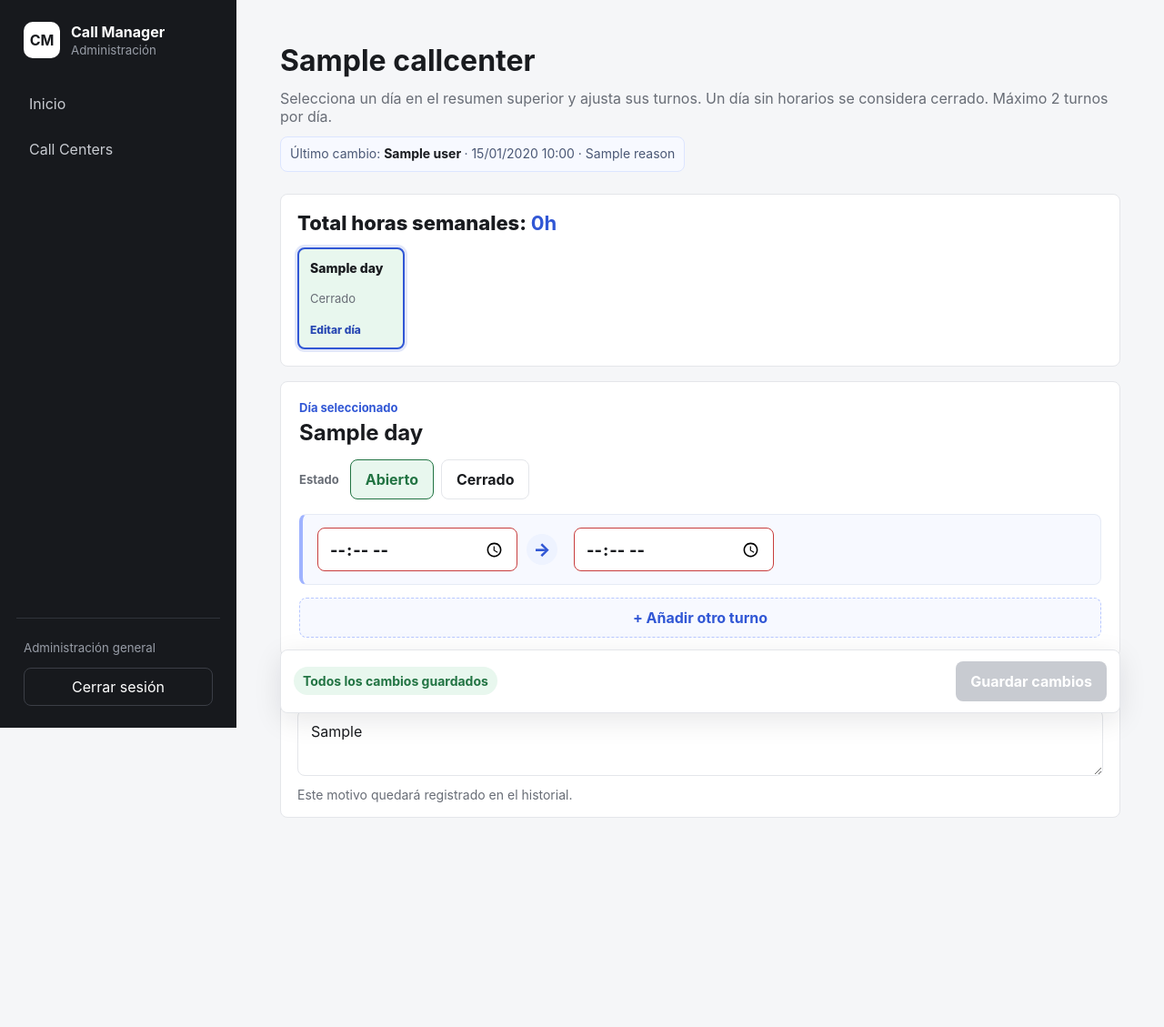
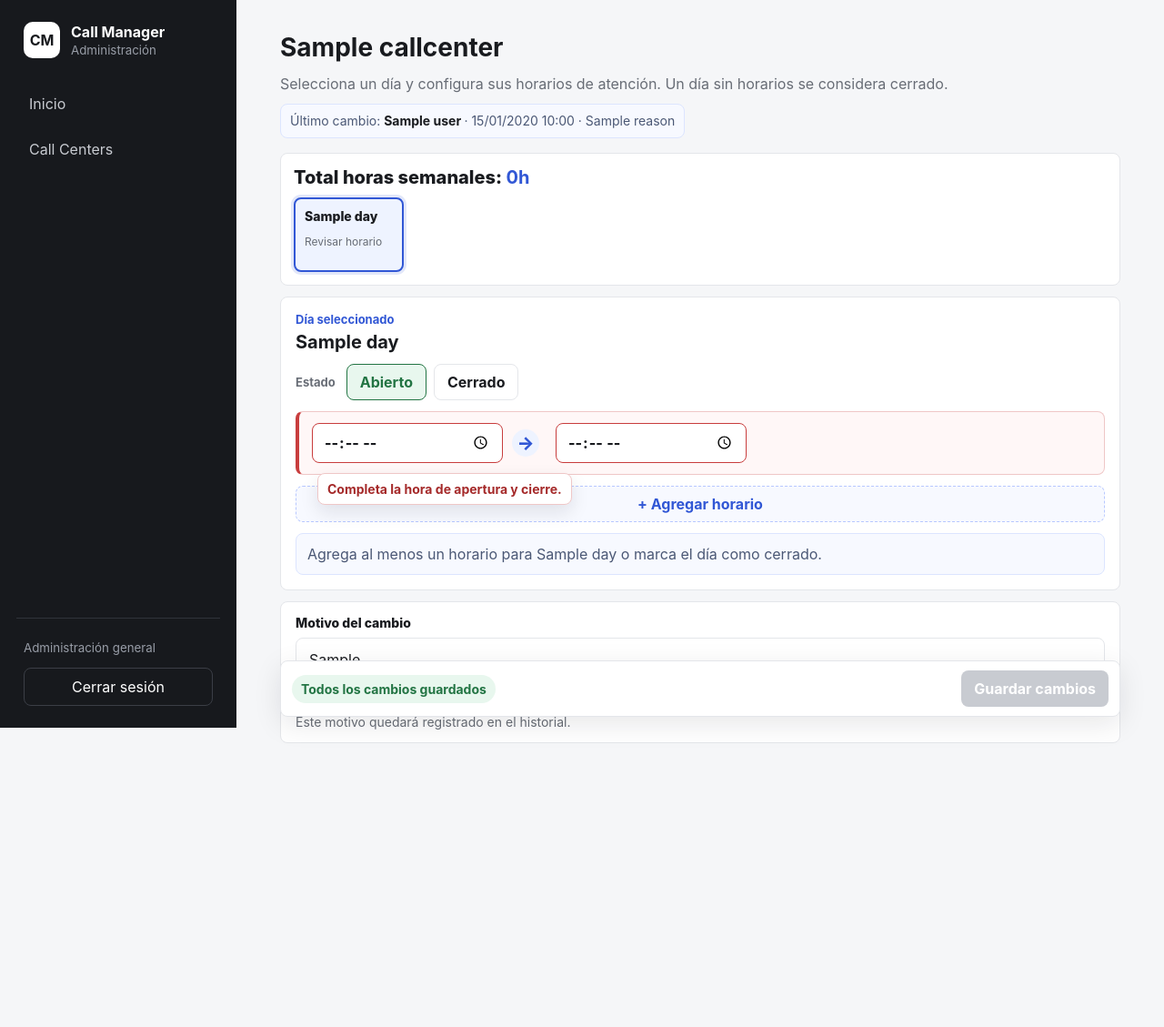
Before and after one commit to mrosero-01/call_center_manager_v2, a Django app: template templates/schedules/schedule_editor.html in a window 1280 px wide. Shown: the whole page at 91% size. After the commit the page ends 817 px from the top, so only its background shows below. Run offline with Django 5.2, Linux system fonts and the light colour scheme; tables that the repository leaves empty hold one stand-in row (values such as "Sample post"); the template is opened without the code that fills it: values that come from a table or form of the project are taken from there, most other values are stand-ins (such as "Sample title", 1, 10 or a date in 2020).

Commit message:
Arreglando el formato del cambio de horario

```diff
--- a/static/css/schedules.css
+++ b/static/css/schedules.css
@@ -1,11 +1,16 @@
+.app-main {
+    padding-top: 36px;
+    padding-bottom: 32px;
+}
+
 .schedule-page-header {
     max-width: 980px;
-    margin-bottom: 24px;
+    margin-bottom: 16px;
 }
 
 .schedule-page-header h1 {
     margin: 0;
-    font-size: 32px;
+    font-size: 28px;
     line-height: 1.2;
 }
 
@@ -41,21 +46,21 @@
 .weekly-schedule {
     display: flex;
     flex-direction: column;
-    gap: 16px;
-    padding-bottom: 96px;
+    gap: 12px;
+    padding-bottom: 84px;
 }
 
 .week-overview {
-    padding: 18px;
+    padding: 14px;
     border: 1px solid var(--border);
     border-radius: 8px;
     background: var(--surface);
 }
 
 .weekly-total {
-    margin: 0 0 14px;
+    margin: 0 0 10px;
     color: var(--text-primary);
-    font-size: 22px;
+    font-size: 20px;
     font-weight: 800;
 }
 
@@ -66,13 +71,13 @@
 .day-tabs {
     display: grid;
     grid-template-columns: repeat(7, minmax(0, 1fr));
-    gap: 10px;
+    gap: 8px;
 }
 
 .day-tab {
     position: relative;
-    min-height: 112px;
-    padding: 12px;
+    min-height: 82px;
+    padding: 10px;
     border: 2px solid transparent;
     border-radius: 8px;
     background: #f1f2f4;
@@ -81,8 +86,8 @@
     display: flex;
     flex-direction: column;
     align-items: flex-start;
-    justify-content: space-between;
-    gap: 10px;
+    justify-content: flex-start;
+    gap: 12px;
     text-align: left;
     cursor: pointer;
     transition:
@@ -103,6 +108,10 @@
 .day-tab[aria-selected="true"] {
     border-color: var(--accent);
     box-shadow: 0 0 0 3px rgba(49, 87, 213, 0.14);
+}
+
+.day-tab[aria-current="true"] {
+    background: #eef3ff;
 }
 
 .day-tab:hover {
@@ -127,33 +136,11 @@
 
 .day-tab-summary {
     color: var(--text-secondary);
-    font-size: 13px;
-    line-height: 1.35;
+    font-size: 12px;
+    line-height: 1.3;
     display: flex;
     flex-direction: column;
     gap: 2px;
-}
-
-.day-tab-action {
-    color: var(--accent);
-    font-size: 12px;
-    font-weight: 800;
-    opacity: 0;
-    transform: translateY(2px);
-    transition:
-        opacity 160ms ease,
-        transform 160ms ease;
-}
-
-.day-tab:hover .day-tab-action,
-.day-tab:focus-visible .day-tab-action,
-.day-tab[aria-selected="true"] .day-tab-action {
-    opacity: 1;
-    transform: translateY(0);
-}
-
-.day-tab[aria-selected="true"] .day-tab-action {
-    color: var(--accent-hover);
 }
 
 .day-editor-area {
@@ -161,7 +148,7 @@
 }
 
 .day-panel {
-    padding: 20px;
+    padding: 16px;
     border: 1px solid var(--border);
     border-radius: 8px;
     background: var(--surface);
@@ -172,7 +159,7 @@
     align-items: flex-start;
     justify-content: space-between;
     gap: 16px;
-    margin-bottom: 16px;
+    margin-bottom: 12px;
 }
 
 .panel-eyebrow {
@@ -184,7 +171,7 @@
 
 .day-panel h2 {
     margin: 0;
-    font-size: 24px;
+    font-size: 20px;
     line-height: 1.15;
 }
 
@@ -193,7 +180,7 @@
     align-items: center;
     flex-wrap: wrap;
     gap: 8px;
-    margin-bottom: 16px;
+    margin-bottom: 12px;
 }
 
 .day-state-control span {
@@ -206,8 +193,8 @@
 .state-button,
 .add-button,
 .save-button {
-    min-height: 44px;
-    padding: 0 16px;
+    min-height: 40px;
+    padding: 0 14px;
     border-radius: 8px;
     font: inherit;
     font-weight: 700;
@@ -253,7 +240,7 @@
 }
 
 .closed-editor-state {
-    padding: 16px 18px;
+    padding: 14px 16px;
     border: 1px solid #e0e2e7;
     border-radius: 8px;
     background: #f1f2f4;
@@ -270,12 +257,12 @@
 .interval-list {
     display: flex;
     flex-direction: column;
-    gap: 12px;
+    gap: 10px;
 }
 
 .interval-row {
     position: relative;
-    padding: 14px 16px;
+    padding: 12px 14px;
     border: 1px solid #e6ebf5;
     border-left: 4px solid #9fb3ff;
     border-radius: 8px;
@@ -291,23 +278,23 @@
 .time-range {
     display: grid;
     grid-template-columns:
-        minmax(150px, 220px)
-        42px
-        minmax(150px, 220px)
-        38px;
+        minmax(140px, 210px)
+        38px
+        minmax(140px, 210px)
+        36px;
     align-items: end;
     gap: 10px;
 }
 
 .time-field input {
     width: 100%;
-    min-height: 48px;
+    min-height: 44px;
     padding: 0 12px;
     border: 1px solid var(--border);
     border-radius: 8px;
     background: #ffffff;
     color: var(--text-primary);
-    font-size: 18px;
+    font-size: 16px;
     font-weight: 800;
 }
 
@@ -322,8 +309,8 @@
 
 .time-arrow {
     align-self: center;
-    width: 34px;
-    height: 34px;
+    width: 30px;
+    height: 30px;
     border-radius: 999px;
     background: #eef3ff;
     color: var(--accent);
@@ -379,28 +366,16 @@
 
 .add-button {
     width: 100%;
-    margin-top: 14px;
+    margin-top: 12px;
     border-style: dashed;
     border-color: #b8c8ff;
     background: #f7f9ff;
     color: var(--accent);
 }
 
-.add-button:disabled {
-    border-style: solid;
-    border-color: #dfe2e8;
-    background: #f4f5f7;
-    color: #747b86;
-    cursor: not-allowed;
-}
-
-.add-button:disabled:hover {
-    background: #f4f5f7;
-}
-
 .day-narrative {
-    margin: 14px 0 0;
-    padding: 12px 14px;
+    margin: 12px 0 0;
+    padding: 10px 12px;
     border: 1px solid #dce5ff;
     border-radius: 8px;
     background: #f7f9ff;
@@ -444,7 +419,7 @@
 }
 
 .change-reason {
-    padding: 16px 18px;
+    padding: 14px 16px;
     border: 1px solid var(--border);
     border-radius: 8px;
     background: var(--surface);
@@ -503,8 +478,8 @@
 .form-actions {
     position: sticky;
     z-index: 10;
-    bottom: 16px;
-    padding: 12px 14px;
+    bottom: 12px;
+    padding: 10px 12px;
     border: 1px solid var(--border);
     border-radius: 8px;
     background: var(--surface);
@@ -639,7 +614,7 @@
 
 @media (max-width: 760px) {
     .schedule-page-header h1 {
-        font-size: 28px;
+        font-size: 26px;
     }
 
     .week-overview,
@@ -656,12 +631,7 @@
     }
 
     .day-tab {
-        min-height: 104px;
-    }
-
-    .day-tab-action {
-        opacity: 1;
-        transform: none;
+        min-height: 86px;
     }
 
     .day-panel-header {
--- a/static/js/schedules.js
+++ b/static/js/schedules.js
@@ -1,7 +1,6 @@
 let intervalSequence = Date.now();
 let hasUnsavedChanges = false;
 let isSubmitting = false;
-const maxIntervalsPerDay = 2;
 
 
 const form = document.querySelector("[data-schedule-form]");
@@ -285,8 +284,8 @@ function showCloseDayDialog(panel) {
 
     if (closeDayDescription) {
         closeDayDescription.textContent = (
-            `${panel.dataset.dayLabel} quedará cerrado. `
-            + "No se recibirán llamadas ese día."
+            "Este día tiene horarios configurados. "
+            + "¿Deseas marcarlo como cerrado y quitar esos horarios?"
         );
     }
 
@@ -364,11 +363,33 @@ function validateRow(row) {
         return true;
     }
 
+    if (!times.start || !times.end) {
+        const message = "Completa la hora de apertura y cierre.";
+
+        row.classList.add("has-error");
+        error.textContent = message;
+
+        if (!times.start) {
+            times.startInput.setCustomValidity(message);
+        } else {
+            times.startInput.setCustomValidity("");
+        }
+
+        if (!times.end) {
+            times.endInput.setCustomValidity(message);
+        } else {
+            times.endInput.setCustomValidity("");
+        }
+
+        return false;
+    }
+
     if (
         times.startMinutes === null
         || times.endMinutes === null
         || times.startMinutes < times.endMinutes
     ) {
+        times.startInput.setCustomValidity("");
         times.endInput.setCustomValidity("");
         row.classList.remove("has-error");
         error.textContent = "";
@@ -381,6 +402,7 @@ function validateRow(row) {
         + "a la apertura."
     );
 
+    times.startInput.setCustomValidity("");
     times.endInput.setCustomValidity(message);
     row.classList.add("has-error");
     error.textContent = message;
@@ -404,22 +426,12 @@ function hasScheduleErrors() {
 }
 
 
-function hasIntervalLimitErrors() {
-    return Array.from(
-        document.querySelectorAll("[data-day-card]")
-    ).some(function (panel) {
-        return getPanelRows(panel).length > maxIntervalsPerDay;
-    });
-}
-
-
 function updateSaveState() {
     if (!saveButton) {
         return;
     }
 
     const hasErrors = hasScheduleErrors();
-    const hasTooManyIntervals = hasIntervalLimitErrors();
     const reasonMissing = (
         reasonInput
         && !reasonInput.value.trim()
@@ -442,10 +454,6 @@ function updateSaveState() {
             unsavedIndicator.textContent = (
                 "Corrige los horarios marcados"
             );
-        } else if (hasTooManyIntervals) {
-            unsavedIndicator.textContent = (
-                `Máximo ${maxIntervalsPerDay} turnos por día`
-            );
         } else if (reasonIsVisible && reasonMissing) {
             unsavedIndicator.textContent = (
                 "Agrega un motivo para guardar"
@@ -460,7 +468,6 @@ function updateSaveState() {
     saveButton.disabled = (
         !hasUnsavedChanges
         || hasErrors
-        || hasTooManyIntervals
         || (reasonIsVisible && reasonMissing)
     );
 }
@@ -531,17 +538,11 @@ function updatePanelState(panel) {
         });
 
     if (addButton) {
-        const hasReachedLimit = rows.length >= maxIntervalsPerDay;
-
-        addButton.disabled = hasReachedLimit;
-        addButton.textContent = hasReachedLimit
-            ? `Máximo ${maxIntervalsPerDay} turnos por día`
-            : "+ Añadir otro turno";
+        addButton.disabled = false;
+        addButton.textContent = "+ Agregar horario";
         addButton.setAttribute(
             "aria-label",
-            hasReachedLimit
-                ? `Máximo ${maxIntervalsPerDay} turnos para este día`
-                : `Añadir otro turno para ${panel.dataset.dayLabel}`
+            `Agregar horario para ${panel.dataset.dayLabel}`
         );
     }
 }
@@ -567,7 +568,7 @@ function updatePanelText(panel) {
         if (removeButton) {
             removeButton.setAttribute(
                 "aria-label",
-                `Quitar turno ${index + 1} de ${dayLabel}`
+                `Quitar horario ${index + 1} de ${dayLabel}`
             );
         }
 
@@ -575,7 +576,6 @@ function updatePanelText(panel) {
     });
 
     const ranges = getValidPanelRanges(panel);
-    const hasTooManyIntervals = rows.length > maxIntervalsPerDay;
     const hasInvalidRows = rows.some(function (row) {
         return !validateRow(row);
     });
@@ -592,7 +592,10 @@ function updatePanelText(panel) {
 
         if (narrative) {
             narrative.textContent = hasInvalidRows
-                ? "Corrige el horario marcado para poder guardar."
+                ? (
+                    `Agrega al menos un horario para ${dayLabel} `
+                    + "o marca el día como cerrado."
+                )
                 : "";
         }
 
@@ -603,7 +606,7 @@ function updatePanelText(panel) {
         return `${range.start}-${range.end}`;
     });
 
-    if (hasInvalidRows || hasTooManyIntervals) {
+    if (hasInvalidRows) {
         summary.push("Revisar");
     }
 
@@ -635,10 +638,8 @@ function updatePanelText(panel) {
     narrative.textContent = (
         `Resumen: ${dayLabel} abierto `
         + parts.join(" y ")
-        + (hasTooManyIntervals
-            ? `. Deja máximo ${maxIntervalsPerDay} turnos.`
-            : hasInvalidRows
-            ? ". Corrige los turnos marcados."
+        + (hasInvalidRows
+            ? ". Corrige los horarios marcados."
             : ".")
     );
 }
@@ -677,11 +678,20 @@ function selectDay(weekday) {
                 "aria-selected",
                 isSelected ? "true" : "false"
             );
+            tab.setAttribute(
+                "aria-current",
+                isSelected ? "true" : "false"
+            );
         });
 }
 
 
-function createIntervalRow(weekday, dayLabel, start, end) {
+function createIntervalRow(
+    weekday,
+    dayLabel,
+    start = "",
+    end = "",
+) {
     intervalSequence += 1;
 
     const intervalId = `${weekday}-${intervalSequence}`;
@@ -711,7 +721,7 @@ function createIntervalRow(weekday, dayLabel, start, end) {
                     type="time"
                     name="start_time"
                     required
-                    aria-label="Hora de inicio de nuevo turno de ${dayLabel}"
+                    aria-label="Hora de apertura de nuevo horario de ${dayLabel}"
                 >
             </div>
 
@@ -735,7 +745,7 @@ function createIntervalRow(weekday, dayLabel, start, end) {
                     type="time"
                     name="end_time"
                     required
-                    aria-label="Hora de fin de nuevo turno de ${dayLabel}"
+                    aria-label="Hora de cierre de nuevo horario de ${dayLabel}"
                 >
             </div>
 
@@ -762,10 +772,21 @@ function createIntervalRow(weekday, dayLabel, start, end) {
         'input[name="end_time"]'
     );
 
-    startInput.value = start || "08:00";
-    endInput.value = end || "18:00";
+    startInput.value = start;
+    endInput.value = end;
 
     return row;
+}
+
+
+function focusLastTimeRow(panel) {
+    const newInput = panel.querySelector(
+        ".interval-row:last-child input[type='time']"
+    );
+
+    if (newInput) {
+        newInput.focus();
+    }
 }
 
 
@@ -815,19 +836,15 @@ function setDayState(panel, state) {
             ? ranges.map(function (range) {
                 return [range.start, range.end];
             })
-            : [["08:00", "18:00"]]
+            : [["", ""]]
     );
 
     markAsChanged();
+    focusLastTimeRow(panel);
 }
 
 
 function addInterval(panel) {
-    if (getPanelRows(panel).length >= maxIntervalsPerDay) {
-        updateEverything();
-        return;
-    }
-
     const weekday = panel.dataset.weekday;
     const dayLabel = panel.dataset.dayLabel;
     const list = panel.querySelector(
@@ -836,8 +853,8 @@ function addInterval(panel) {
     const ranges = getValidPanelRanges(panel);
     const lastRange = ranges[ranges.length - 1];
 
-    let start = "08:00";
-    let end = "18:00";
+    let start = "";
+    let end = "";
 
     if (lastRange && lastRange.endMinutes < (23 * 60)) {
         start = lastRange.end;
@@ -856,13 +873,7 @@ function addInterval(panel) {
     updateEverything();
     markAsChanged();
 
-    const newInput = list.querySelector(
-        ".interval-row:last-child input[type='time']"
-    );
-
-    if (newInput) {
-        newInput.focus();
-    }
+    focusLastTimeRow(panel);
 }
 
 
@@ -1061,7 +1072,6 @@ if (form) {
 
             if (
                 hasScheduleErrors()
-                || hasIntervalLimitErrors()
             ) {
                 event.preventDefault();
                 updateSaveState();
--- a/templates/schedules/schedule_editor.html
+++ b/templates/schedules/schedule_editor.html
@@ -25,8 +25,8 @@ Horario | {{ callcenter.name }}
         id="schedule-description"
         class="page-description"
     >
-        Selecciona un día en el resumen superior y ajusta sus turnos.
-        Un día sin horarios se considera cerrado. Máximo 2 turnos por día.
+        Selecciona un día y configura sus horarios de atención.
+        Un día sin horarios se considera cerrado.
     </p>
 
     {% if latest_change %}
@@ -115,6 +115,7 @@ Horario | {{ callcenter.name }}
                     data-weekday="{{ day.value }}"
                     role="tab"
                     aria-selected="false"
+                    aria-current="false"
                     aria-controls="day-panel-{{ day.value }}"
                 >
                     <span class="day-tab-name">
@@ -134,13 +135,6 @@ Horario | {{ callcenter.name }}
                         {% else %}
                             Cerrado
                         {% endif %}
-                    </span>
-
-                    <span
-                        class="day-tab-action"
-                        aria-hidden="true"
-                    >
-                        Editar día
                     </span>
                 </button>
             {% endfor %}
@@ -248,7 +242,7 @@ Horario | {{ callcenter.name }}
                                         name="start_time"
                                         value="{{ interval.start_time }}"
                                         required
-                                        aria-label="Hora de inicio del turno {{ forloop.counter }} de {{ day.label }}"
+                                        aria-label="Hora de apertura del horario {{ forloop.counter }} de {{ day.label }}"
                                     >
                                 </div>
 
@@ -273,7 +267,7 @@ Horario | {{ callcenter.name }}
                                         name="end_time"
                                         value="{{ interval.end_time }}"
                                         required
-                                        aria-label="Hora de fin del turno {{ forloop.counter }} de {{ day.label }}"
+                                        aria-label="Hora de cierre del horario {{ forloop.counter }} de {{ day.label }}"
                                     >
                                 </div>
 
@@ -281,7 +275,7 @@ Horario | {{ callcenter.name }}
                                     type="button"
                                     class="remove-button"
                                     data-remove-interval
-                                    aria-label="Quitar turno {{ forloop.counter }} de {{ day.label }}"
+                                    aria-label="Quitar horario {{ forloop.counter }} de {{ day.label }}"
                                 >
                                     🗑
                                 </button>
@@ -302,9 +296,9 @@ Horario | {{ callcenter.name }}
                     data-add-interval
                     data-weekday="{{ day.value }}"
                     data-day-label="{{ day.label }}"
-                    aria-label="Añadir otro turno para {{ day.label }}"
+                    aria-label="Agregar horario para {{ day.label }}"
                 >
-                    + Añadir otro turno
+                    + Agregar horario
                 </button>
 
                 <p
@@ -438,7 +432,8 @@ Horario | {{ callcenter.name }}
             id="close-day-dialog-description"
             data-close-day-description
         >
-            Este día quedará sin atención configurada.
+            Este día tiene horarios configurados.
+            ¿Deseas marcarlo como cerrado y quitar esos horarios?
         </p>
 
         <div class="schedule-dialog-actions">
@@ -455,7 +450,7 @@ Horario | {{ callcenter.name }}
                 class="dialog-danger-button"
                 data-close-day-confirm
             >
-                Cerrar día
+                Marcar cerrado
             </button>
         </div>
     </section>
```
Also changed, not shown: schedules/tests.py (+9 -7 lines), schedules/views.py (+0 -26 lines).
